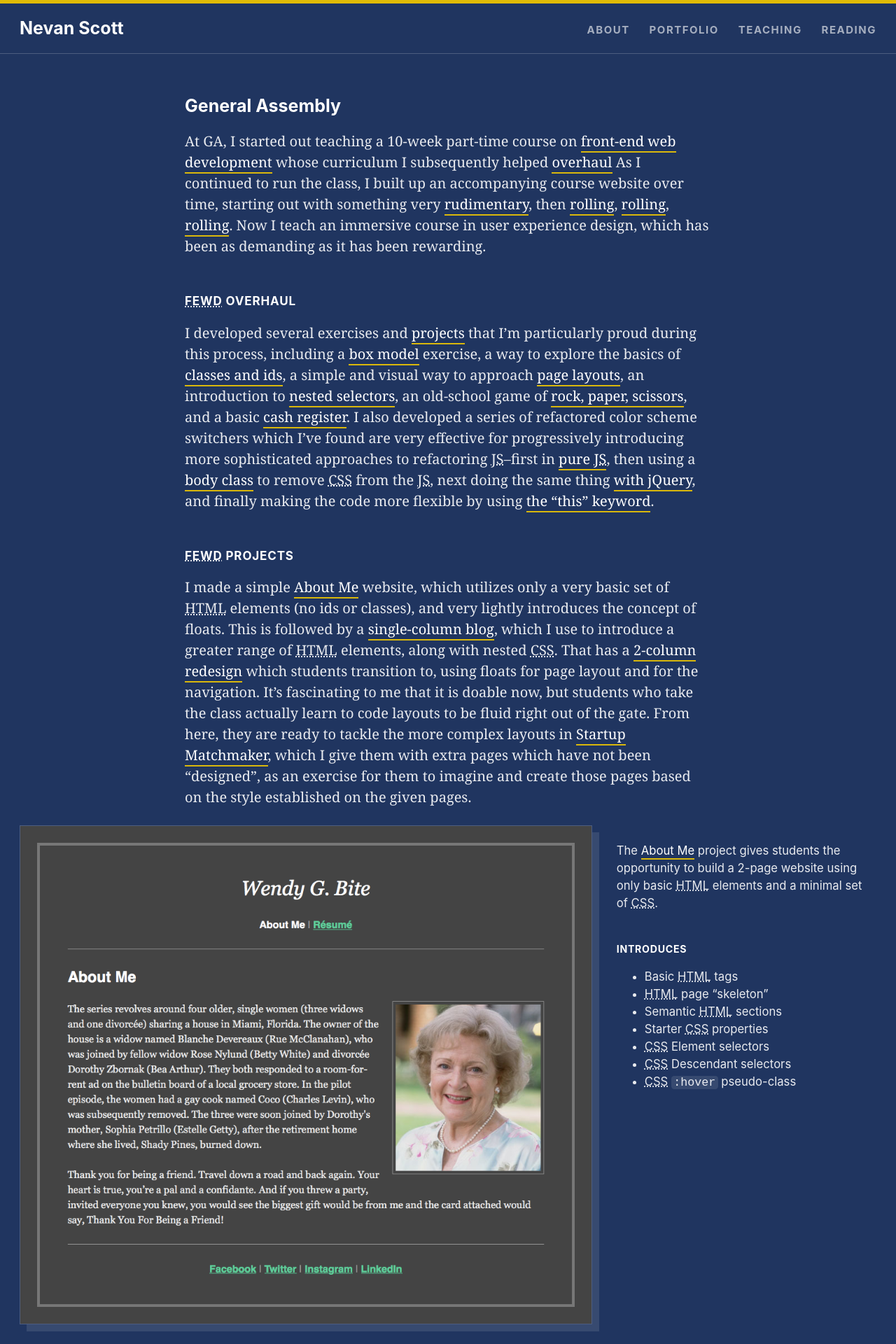
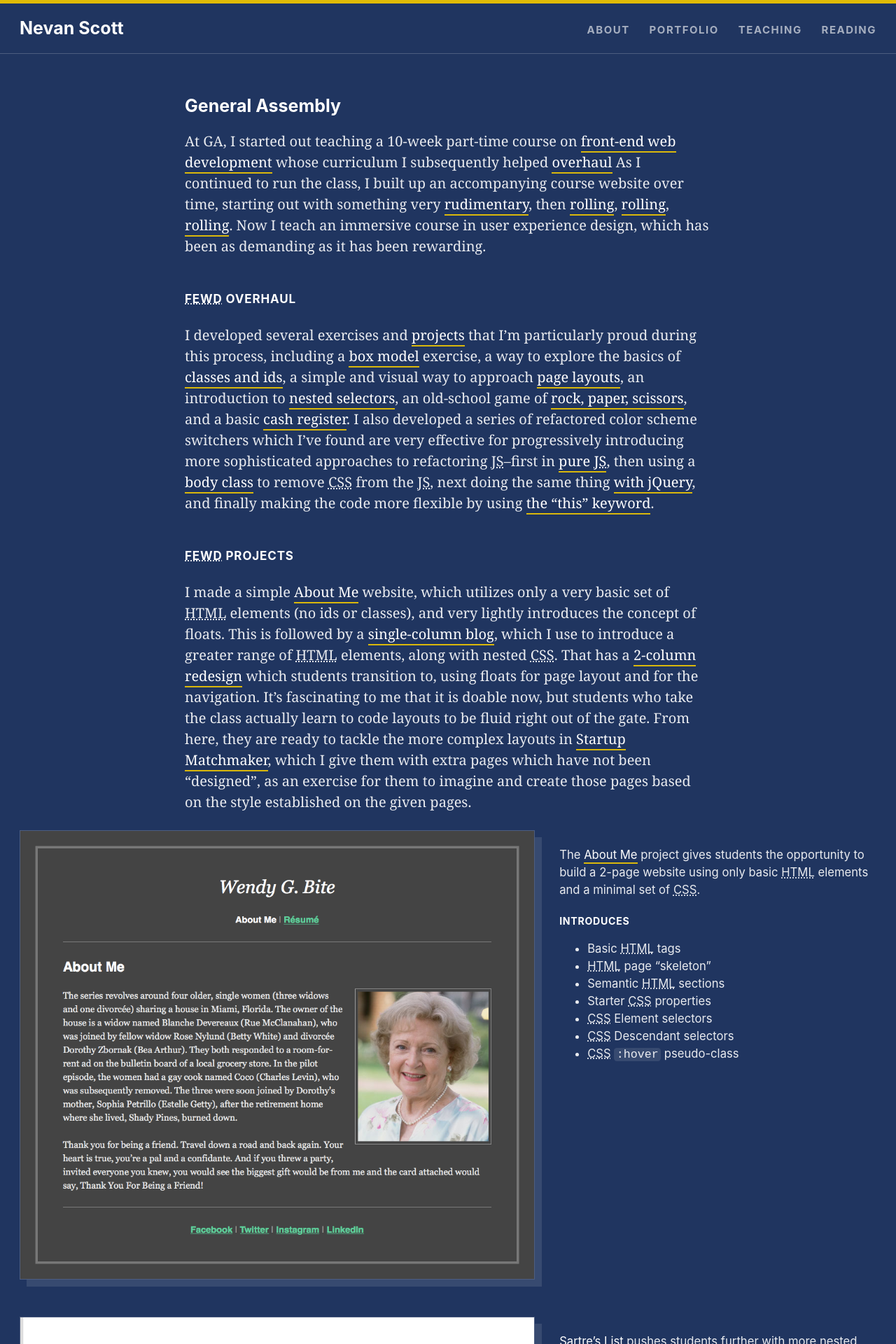
Before and after one commit to nevanscott/nevanscott.github.io, a Jekyll site: the page built from ga.md, in a window 1280 px wide. Shown: the top 1920 px of the page at 70% size. Built offline with Jekyll 4.4.1, drawn with Linux system fonts in a browser that asks for light colours.

Commit message:
tweaks layout for figures and captions

```diff
--- a/_includes/main.scss
+++ b/_includes/main.scss
@@ -71,7 +71,7 @@ h2 {
 	font-size: .85em;
 	font-weight: bold;
 	letter-spacing: .05em;
-	margin: 3em 0 1em;
+	margin: 2.8em 0 1.4em;
 	text-transform: uppercase;
 }
 p {
@@ -111,6 +111,12 @@ figure {
   figcaption {
     font-family: $sans;
     font-size: smaller;
+    margin-bottom: 2.8em;
+    margin-top: .7em;
+    h2 {
+      margin-top: .7em;
+      margin-bottom: .7em;
+    }
   }
   @media #{$ssl} {
     &.screenshot {
@@ -118,12 +124,14 @@ figure {
       overflow: auto;
       .browser {
         float: left;
-        width: 66.66667%;
+        width: 60%;
       }
       figcaption {
+        box-sizing: border-box;
         float: right;
+        margin-bottom: 0;
         margin-top: 1.4em;
-        width: 30.33333%;
+        width: 37%;
       }
     }
   }
```
